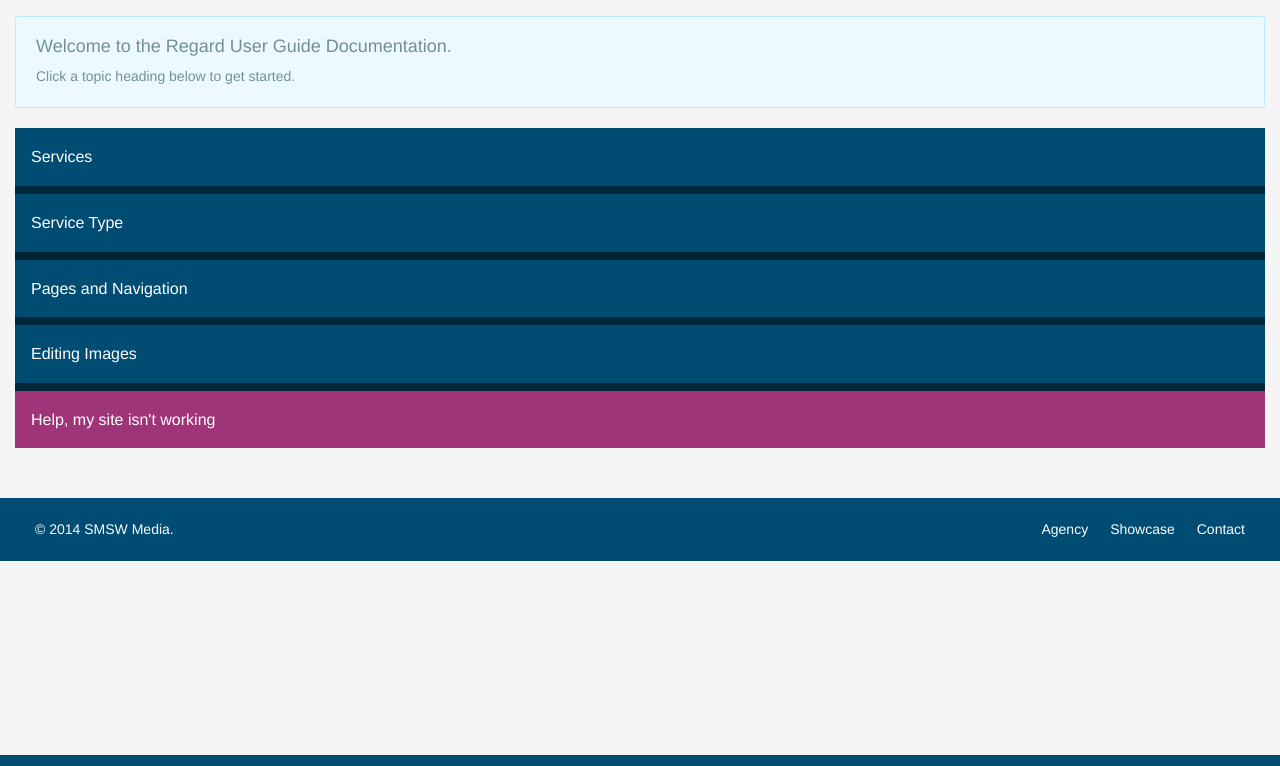
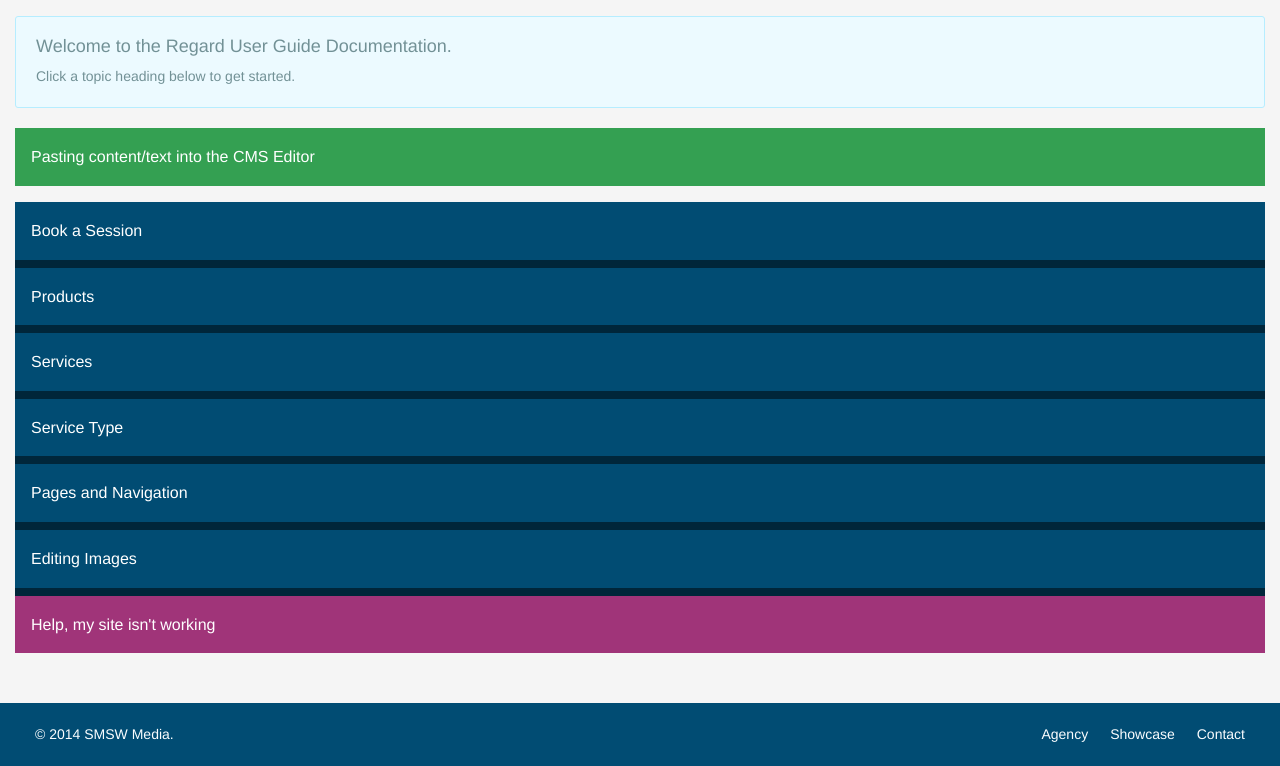
Before and after one commit to smsw/regard-documentation, a PHP site: page / in a window 1280 px wide. Shown: the part 45-811 px from the top of the page. Run offline with PHP 8.4, Linux system fonts and the light colour scheme; some libraries are stand-ins or nearby versions.

Commit message:
Book a session/ Product tutorials. Pasting content into Editor.

```diff
--- a/_content/critical.php
+++ b/_content/critical.php
@@ -1,5 +1,4 @@
 <div id="support1" class="content">
-
     <dl class="tabs" data-tab>
         <dd><a href="#support-1" class="critical">Critical support</a></dd>
         <dd><a href="#support-2">Technical support</a></dd>
--- /dev/null
+++ b/_content/editor.php
@@ -0,0 +1,46 @@
+<div id="panel7" class="content">
+    <dl class="tabs" data-tab>
+        <dd class="active"><a href="#products-panel2-1">Introduction </a></dd>
+        <dd><a href="#products-panel2-6">Tip 1</a></dd>
+        <dd><a href="#products-panel2-2">Tip 2</a></dd>
+    </dl>
+
+    <div class="tabs-content">
+
+        <!-- Quick overview -->
+        <div class="content active" id="products-panel2-1">
+            <h3>Pasting from Word Documents, Websites, and other misc sources.
+            </h3>
+            <p>Here are a few tips to help you copy content into the Editor CMS.</p>
+            <p>Often when copying from documents or websites, your clipboard will also carry over any styling you have on the page. The editor will take what you have pasted and try to replicate it as per your page.</p>
+            <p>Select a Tip, that most works for you.</p>
+        </div>
+
+        <!-- Tip 1 -->
+        <div class="content" id="products-panel2-6">
+            <h3>Tip 1 - Pasting directly into the CMS.</h3>
+            <p>Unless it is <a href="http://en.wikipedia.org/wiki/Text_editor" title="plain text wiki" target="_blank">plain text</a>, pasting directly into the CMS from a Word document or website will need some tricks to get it to perform correctly.</p>
+            <p>Pasting directly from websites/documents will often bring unwanted formatting and tags the editor is unable to determine.</p>
+            <ol>
+                <li>After copying your content/text from a website or document, select (usually a Description field) and paste (Ctrl+v/cmd+v) it into the description field.</li>
+                <li>Once done, highlight everything you have copied in the editor and copy it (Ctrl+c/cmd+c).</li>
+                <li>Click 'View Code' in the upper right corner of the editor, and paste back what you have copied from step 2.</li>
+                <li>Next, click 'View Content'. You will see it has removed all formatting.  Now remove all of the text in that field, and paste again .</li>
+                <li>This may seem a long winded way, but infact it is a quick way to keep your formatting; such as bullet points, paragraphs and other spacing.</li>
+            </ol>
+        </div>
+
+        <!-- Tip 2 -->
+        <div class="content" id="products-panel2-2">
+            <h3>Tip 2 - Pasting into Notepad, and then into the CMS.</h3>
+            <p>Unless it is <a href="http://en.wikipedia.org/wiki/Text_editor" title="plain text wiki" target="_blank">plain text</a>, pasting directly into the CMS from a Word document or website will need some tricks to get it to perform correctly.</p>
+            <p>Pasting directly from websites/documents will often bring unwanted formatting and tags the editor is unable to determine.</p>
+            <ul>
+                <li>After copying your content/text from a website or document, open Notepad on your computer. (Note: Not Microsoft Word or any other application that formats your text)</li>
+                <li>Paste in your content/text into notepad.</li>
+                <li>Highlight and copy all of the text once selected, and past into your description field.</li>
+            </ul>
+        </div>
+
+    </div>
+</div>
--- /dev/null
+++ b/_content/products.php
@@ -0,0 +1,93 @@
+<div id="panel6" class="content">
+    <dl class="tabs" data-tab>
+        <dd class="active"><a href="#products-panel2-1">Introduction </a></dd>
+        <dd><a href="#products-panel2-6">Publish</a></dd>
+        <dd><a href="#products-panel2-2">Activity Type</a></dd>
+        <dd><a href="#products-panel2-3">SEO</a></dd>
+    </dl>
+
+    <div class="tabs-content">
+
+        <!-- Quick overview -->
+        <div class="content active" id="products-panel2-1">
+            <h3>Login to the admin panel using your username and password.
+            </h3>
+            Products display at <a href="http://regard.co.uk/products/" target="_blank" title="Regard Sessions">http://regard.co.uk/products/</a>
+        </div>
+
+        <!-- Publish -->
+        <div class="content" id="products-panel2-6">
+            <h3>Product Details</h3>
+            <p>Each Product is created by navigating to: Content > Publish/Edit > Products. Here you will be presented with a list of entries (if editing) and a new product (if publishing).</p>
+            <img src="/_content/images/bookasession_details.png" alt="product details image"/>
+            <ul>
+                <li>Enter a price for the product. For Products we need to enter product dimensions to determine postage costs.</li>
+                <li>SKU, is your Stock Keeping Unit, and should be unique and related to the session you are creating.</li>
+                <li>Limit stock, i.e the quantity of products that can be purchased, or you have in stock to accept payment for.</li>
+            </ul>
+
+            <h3>Product Price Range</h3>
+            <ul>
+                <li>To filter this product in search results, select a Product Price Range that matches the price you have entered above in Product Details.</li>
+            </ul>
+
+
+            <h3>Product Excerpt</h3>
+            <ul>
+                <li>Enter an excerpt about the product that will appear in the listings/results.</li>
+            </ul>
+
+            <h3>Product Description</h3>
+            <ul>
+                <li>Enter a description about the session that will appear in the main product detail.</li>
+            </ul>
+
+            <h3>Product Image</h3>
+
+            <div class="panel callout radius">
+                <h5>Adding/Uploading Images</h5>
+                <p>Note: There is no limit to the number of product images you can add.</p>
+            </div>
+
+            <ol>
+                <li>Click 'Add some data'.</li>
+                <li>Click 'Add File'.</li>
+                <li>Select an image that exists already, or click 'Upload File'.</li>
+                <li>Click Publish/Submit to save your changes.</li>
+            </ol>
+
+            <h3>Product Region</h3>
+            <ul>
+                <li>Select a region you wish this product to be associated with.</li>
+            </ul>
+
+            <h3>Product Service Name</h3>
+            <ul>
+                <li>This is the name that will appear to be searchable in the main product page, under the filters ' By Service Name '.</li>
+            </ul>
+        </div>
+
+        <!-- Activity Type -->
+        <div class="content" id="products-panel2-2">
+            <h3>Adding and editing Categories for a session</h3>
+            <p>Displayed here are your list of categories, i.e all of your Activity Types. You can select the red link, 'Edit Categories' to add, or adjust the category names. Currently, only Administrators are able to do this.</p>
+            <ul>
+                <li>Tick a category you wish to associate with your session.</li>
+                <li>Click Submit to save your changes.</li>
+            </ul>
+        </div>
+
+        <div class="content" id="products-panel2-3">
+            <h3>Search Engine Optimisation</h3>
+            <div class="panel callout radius">
+                <h5>Choose your meta title, keywords and description.</h5>
+            </div>
+            <ol>
+                <li>Click SEO.</li>
+                <li>Enter SEO Title, Meta Keywords, or Description.</li>
+                <li>Click Publish/Submit to save your changes.</li>
+            </ol>
+            <img src="/_content/images/servicesseo.png" alt="service seo"/>
+        </div>
+    </div>
+</div>
--- /dev/null
+++ b/_content/session.php
@@ -0,0 +1,96 @@
+<div id="panel5" class="content">
+    <dl class="tabs" data-tab>
+        <dd class="active"><a href="#session-panel2-1">Introduction </a></dd>
+        <dd><a href="#session-panel2-6">Publish</a></dd>
+        <dd><a href="#session-panel2-2">Activity Type</a></dd>
+        <dd><a href="#session-panel2-4">Date</a></dd>
+        <dd><a href="#session-panel2-3">SEO</a></dd>
+    </dl>
+
+    <div class="tabs-content">
+
+        <!-- Quick overview -->
+        <div class="content active" id="session-panel2-1">
+            <h3>Login to the admin panel using your username and password.
+            </h3>
+            Sessions display at <a href="http://regard.co.uk/book-a-session/" target="_blank" title="Regard Sessions">http://regard.co.uk/book-a-session/</a>
+        </div>
+
+        <!-- Publish -->
+        <div class="content" id="session-panel2-6">
+            <h3>Booking Details</h3>
+            <p>Each Session is created by navigating to: Content > Publish/Edit > Session. Here you will be presented with a list of entries (if editing) and a new session (if publishing).</p>
+            <img src="/_content/images/bookasession_details.png" alt="book a session image"/>
+            <ul>
+
+                <li>Enter a price for the session. For sessions we do not require any postage dimensions or shipping information, so leave these blank.</li>
+                <li>SKU, is your Stock Keeping Unit, and should be unique and related to the session you are creating.</li>
+                <li>Limit stock, i.e the number of sessions/seats that can be purchased.</li>
+            </ul>
+
+            <h3>Booking Excerpt</h3>
+            <ul>
+                <li>Enter an excerpt about the session that will appear in the listings/results.</li>
+            </ul>
+
+            <h3>Booking Description</h3>
+            <ul>
+                <li>Enter a description about the session that will appear in the main session detail.</li>
+            </ul>
+
+            <h3>Booking Image</h3>
+
+            <div class="panel callout radius">
+                <h5>Adding/Uploading Images</h5>
+                <p>Note: There is no limit to the number of session images you can add.</p>
+            </div>
+
+            <ol>
+                <li>Click 'Add some data'.</li>
+                <li>Click 'Add File'.</li>
+                <li>Select an image that exists already, or click 'Upload File'.</li>
+                <li>Click Publish/Submit to save your changes.</li>
+            </ol>
+
+
+            <h3>Booking Region</h3>
+            <ul>
+                <li>Select a region you wish this session to be associated with.</li>
+            </ul>
+
+            <h3>Booking Service Name</h3>
+            <ul>
+                <li>This is the name that will appear to be searchable in the main session page, under the filters ' By Service Name '.</li>
+            </ul>
+        </div>
+
+        <!-- Activity Type -->
+        <div class="content" id="session-panel2-2">
+            <h3>Adding and editing Categories for a session</h3>
+            <p>Displayed here are your list of categories, i.e all of your Activity Types. You can select the red link, 'Edit Categories' to add, or adjust the category names. Currently, only Administrators are able to do this.</p>
+            <ul>
+                <li>Tick a category you wish to associate with your session.</li>
+                <li>Click Submit to save your changes.</li>
+            </ul>
+        </div>
+
+        <!-- Date -->
+        <div class="content" id="session-panel2-4">
+            <h3>Session Date</h3>
+            <p>Simply by clicking inside the Entry Date box, you are able to select a date you wish to see your session available for.</p>
+        </div>
+
+        <div class="content" id="session-panel2-3">
+            <h3>Search Engine Optimisation</h3>
+            <div class="panel callout radius">
+                <h5>Choose your meta title, keywords and description.</h5>
+            </div>
+            <ol>
+                <li>Click SEO.</li>
+                <li>Enter SEO Title, Meta Keywords, or Description.</li>
+                <li>Click Publish/Submit to save your changes.</li>
+            </ol>
+            <img src="/_content/images/servicesseo.png" alt="service seo"/>
+        </div>
+    </div>
+</div>
--- a/index.php
+++ b/index.php
@@ -1,7 +1,30 @@
 <?php include_once('_partials/header.php');?>
+
     <div class="row">
         <div class="large-12 columns">
             <dl class="accordion" data-accordion>
+                <dd>
+                    <a href="#panel7" class="common">Pasting content/text into the CMS Editor </a>
+                    <?php include_once('_content/editor.php');?>
+                </dd>
+            </dl>
+        </div>
+    </div>
+
+    <br>
+    <div class="row">
+        <div class="large-12 columns">
+            <dl class="accordion" data-accordion>
+                <dd class="heading">
+                    <a href="#panel5">Book a Session</a>
+                    <?php include_once('_content/session.php');?>
+                </dd>
+
+                <dd class="heading">
+                    <a href="#panel6">Products</a>
+                    <?php include_once('_content/products.php');?>
+                </dd>
+
                 <dd class="heading">
                     <a href="#panel1">Services</a>
                     <?php include_once('_content/services.php');?>
@@ -22,6 +45,8 @@
         </div>
     </div>
 
+
+
     <div class="row">
         <div class="large-12 columns">
             <dl class="accordion" data-accordion>
--- a/scss/app.scss
+++ b/scss/app.scss
@@ -69,6 +69,10 @@ footer{
   background: #A03479!important;
 }
 
+.common {
+  background: #34A052 !important;
+}
+
 .critical{
   background: #9B3232!important;
   color: #FFF!important;
@@ -84,7 +88,6 @@ footer{
   color: #FFF!important;
 }
 
-
 .panel {
   p{
     font-size: 14px;
```
Also changed, not shown: _content/images/bookasession_details.png (added), css/app.css.
